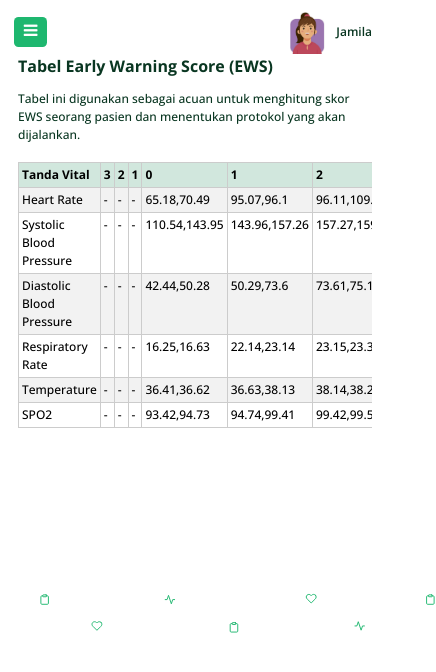
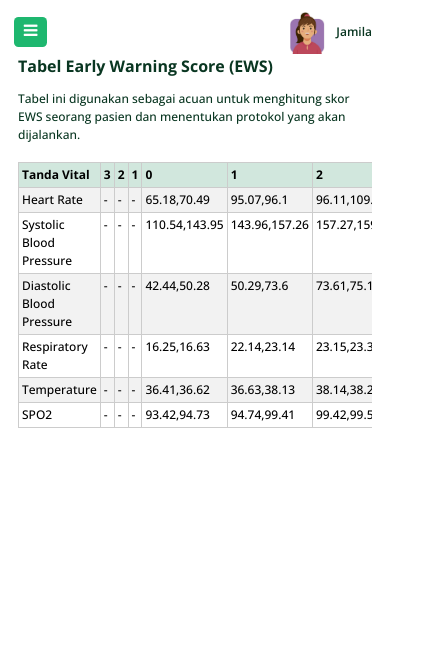
Before and after one commit to puay12/ews-gemitors-fe, a React (Vite) app: page /ews-table in a window 390 px wide. Shown: the top 672 px of the page, 436 px wide, since content can reach past the window. Built offline with nearby package versions, Linux system fonts and the light colour scheme.

Commit message:
minor changes

```diff
--- a/src/features/EWSTable/presentation/pages/ews_table/ews_table.scss
+++ b/src/features/EWSTable/presentation/pages/ews_table/ews_table.scss
@@ -35,7 +35,7 @@
         }
 
         .footer-sticker {
-            left: 10%;
+            display: none;
         }
     }
 }
@@ -47,33 +47,7 @@
         }
 
         .footer-sticker {
-            img {
-                height: 40px;
-            }
+            display: none;
         }
     }
 }
-
-@media screen and (max-height: 1200px) {
-    div.ews-table {
-        .footer-sticker {
-            bottom: 30%;
-        }
-    }
-}
-
-@media screen and (max-height: 920px) {
-    div.ews-table {
-        .footer-sticker {
-            bottom: 25%;
-        }
-    }
-}
-
-@media screen and (max-height: 670px) {
-    div.ews-table {
-        .footer-sticker {
-            bottom: 15%;
-        }
-    }
-}
```
